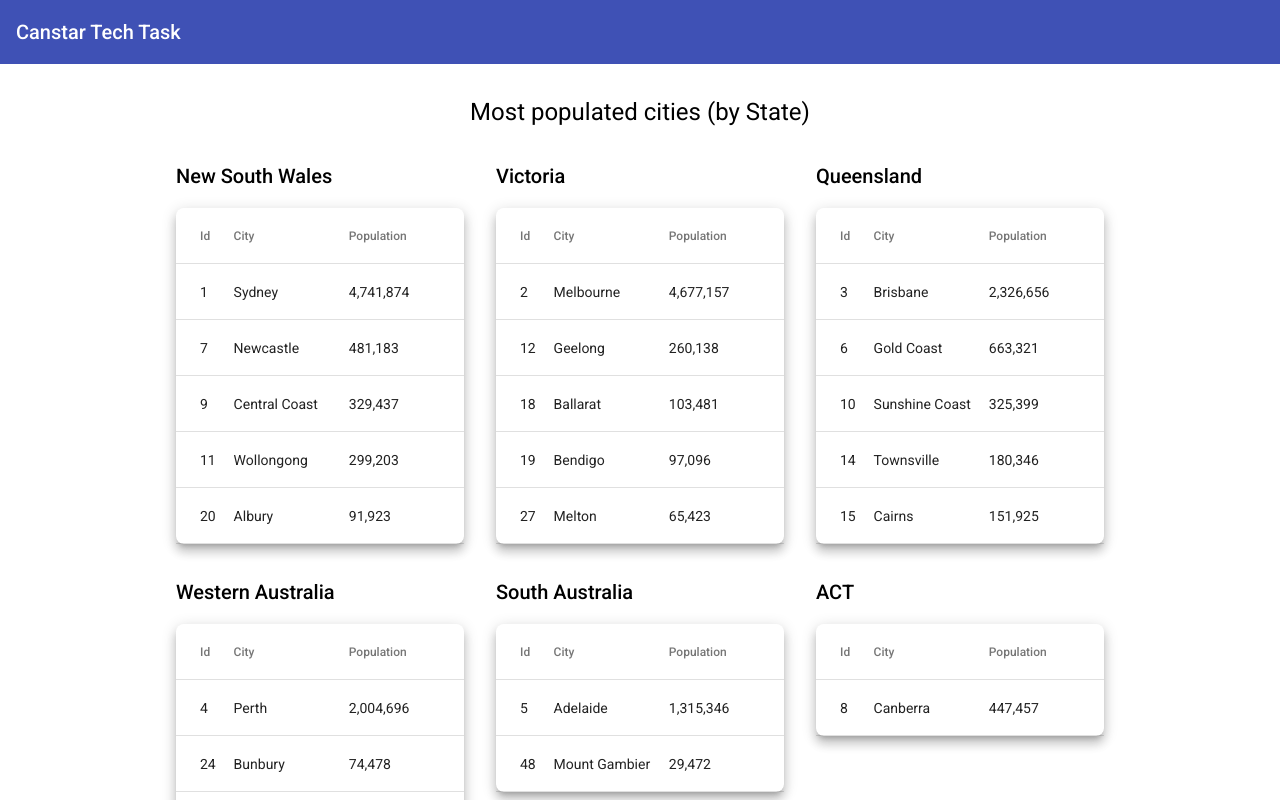
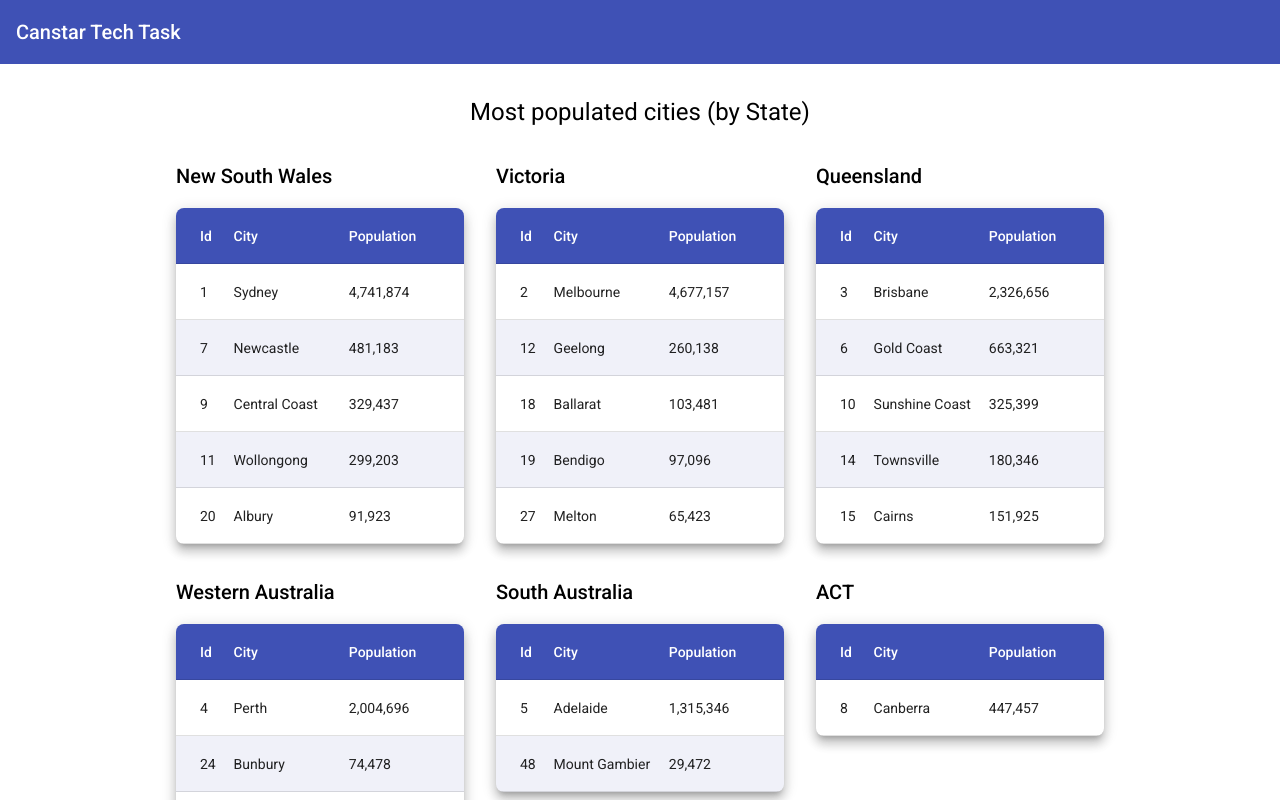
Before and after one commit to ironest/canstar-tech-task, an Angular app: page / in a window 1280 px wide. Shown: the top 800 px of the page. Built offline with nearby package versions, Linux system fonts and the light colour scheme.

Commit message:
Added cool styles

```diff
--- a/src/app/components/state/state.component.scss
+++ b/src/app/components/state/state.component.scss
@@ -6,38 +6,54 @@ table {
   box-shadow: 0 5px 5px -3px rgba(0,0,0,.2),
               0 8px 10px 1px rgba(0,0,0,.14),
               0 3px 14px 2px rgba(0,0,0,.12);
+
+  // To properly have round corners
+  overflow: hidden;
+
   tr {
     height: 56px;
 
+    &:nth-child(odd) {
+      background-color: rgba(63, 81, 181, 0.08);
+    }
+
     &:hover {
-      background-color: rgba(63, 81, 181, 0.165);
-      th {
-        background-color: white;
+      background-color: rgba(255, 234, 0, 0.5);
+      td {
+        font-weight: 800;
+        font-size: 16px;
       }
+
     }
 
     th, td {
       padding: 0;
       border-bottom: 1px solid rgba(0,0,0,.12);
       color: rgba(0,0,0,.54);
-      font-size: 12px;
+      font-size: 14px;
       font-weight: 500;
       text-align: left;
       width: 40%;
     }
 
+    th {
+      background: #3f51b5;
+      color: white;
+    }
+
     th:first-of-type, td:first-of-type {
       padding-left: 24px;
       width: 20%;
+      // border-radius: 8px 0 0 0;
     }
 
     th:last-of-type, td:last-of-type {
       padding-right: 24px;
+      // border-radius: 0 8px 0 0;
     }
 
     td {
       color: rgba(0,0,0,.87);
-      font-size: 14px;
       font-weight: 400;
     }
 
```
